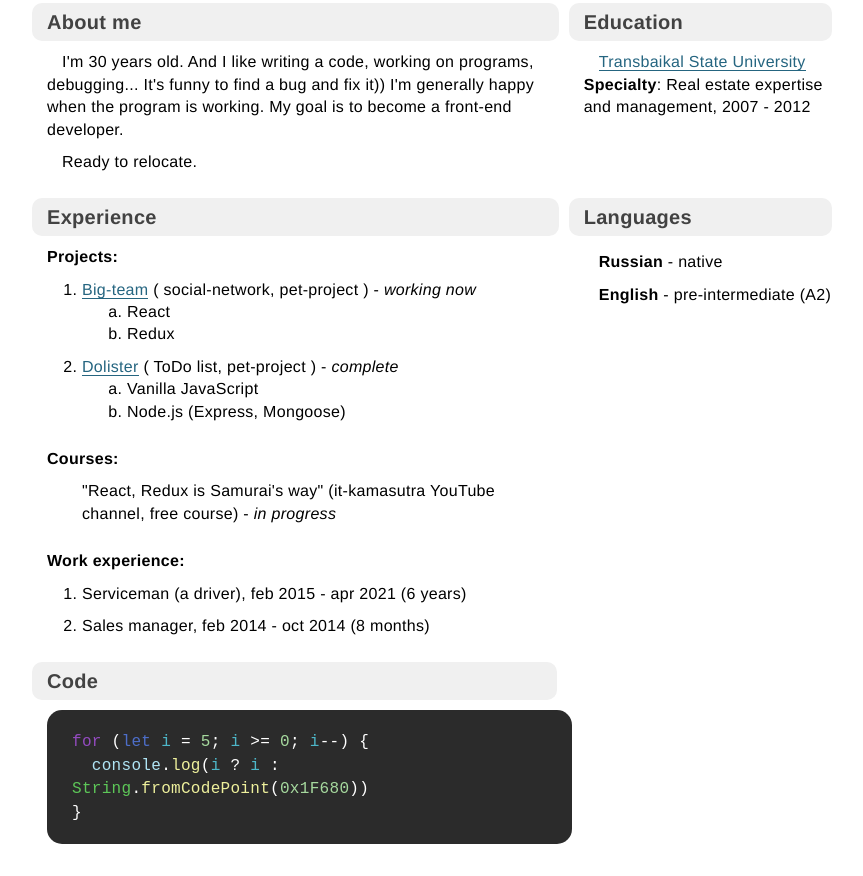
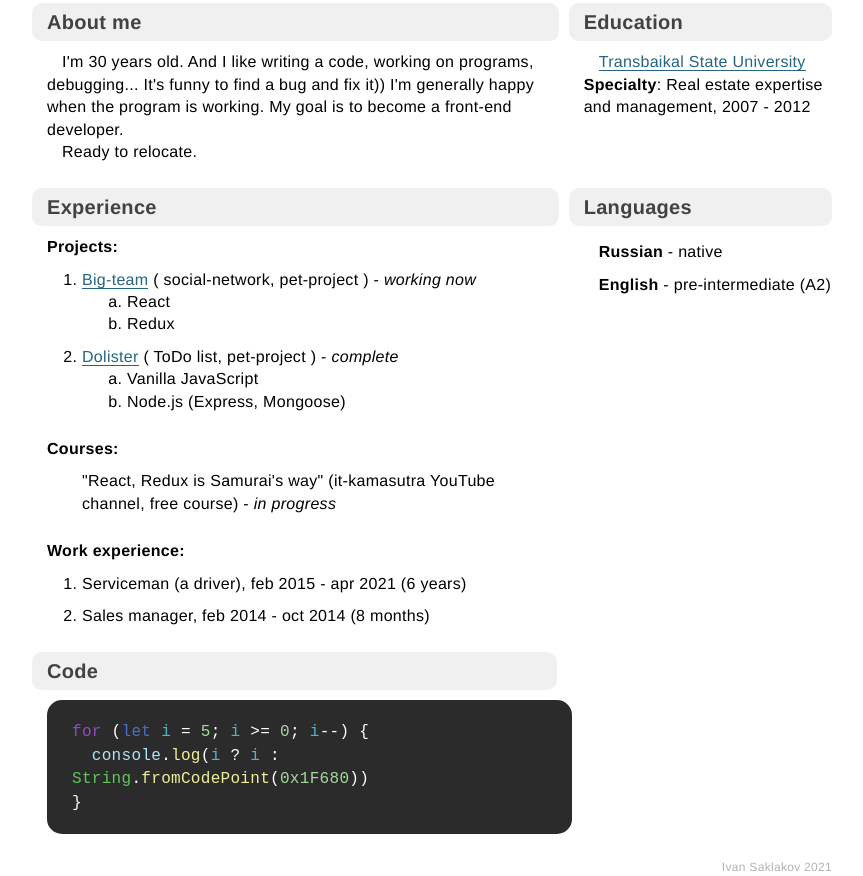
Before and after one commit to MyWay778/rsschool-cv, a plain HTML site: page index.html in a window 1280 px wide. Shown: the part 420-1296 px from the top of the page, without its empty margins (208-1071 px from the left). Before the commit the page ends 1264 px from the top, so only its background shows below. Drawn offline with Linux system fonts and the light colour scheme.

Commit message:
feat: add Footer

```diff
--- a/index.html
+++ b/index.html
@@ -16,7 +16,7 @@
           <p class="introduction__location"><b>Russia</b>, Chita</p>
         </section>
         <aside>
-          <img class="photo" src="images/toCV.jpg" width="120" height="161" alt="photo"/>
+          <img class="photo" src="images/toCV.jpg" width="120" height="161" alt="photo" />
         </aside>
       </header>
       <main class="content">
@@ -35,8 +35,14 @@
             <h2 class="cv-section-title">Contact</h2>
             <ul class="contact-list list_default">
               <li><span class="contact-list__header">Telegram:</span> @MyWay778</li>
-              <li><span class="contact-list__header">E-mail:</span> <a href="mailto:">sakla4onakne@mail.ru</a></li>
-              <li><span class="contact-list__header">GitHub:</span> <a href="https://github.com/MyWay778">MyWay778</a></li>
+              <li>
+                <span class="contact-list__header">E-mail:</span>
+                <a href="mailto:">sakla4onakne@mail.ru</a>
+              </li>
+              <li>
+                <span class="contact-list__header">GitHub:</span>
+                <a href="https://github.com/MyWay778">MyWay778</a>
+              </li>
             </ul>
           </section>
         </div>
@@ -44,16 +50,18 @@
           <section class="left-side about cv-section">
             <h2 class="cv-section-title">About me</h2>
             <p>
-              I'm 30 years old. And I like writing a code, working on programs, debugging...
-              It's funny to find a bug and fix it)) I'm generally happy when the program is working.
-              My goal is to become a front-end developer.
+              I'm 30 years old. And I like writing a code, working on programs, debugging... It's
+              funny to find a bug and fix it)) I'm generally happy when the program is working. My
+              goal is to become a front-end developer.
             </p>
             <p>Ready to relocate.</p>
           </section>
           <section class="right-side about cv-section">
             <h2 class="cv-section-title">Education</h2>
             <p>
-              <a href="https://en.wikipedia.org/wiki/Transbaikal_State_University">Transbaikal State University</a>
+              <a href="https://en.wikipedia.org/wiki/Transbaikal_State_University"
+                >Transbaikal State University</a
+              >
               <b>Specialty</b>: Real estate expertise and management, 2007 - 2012
             </p>
           </section>
@@ -65,15 +73,20 @@
               <h4 class="subtitle">Projects:</h4>
               <ul class="experience-list">
                 <li class="experience-item">
-                  <p><a href="https://github.com/MyWay778/big-team">Big-team</a> ( social-network, pet-project ) - <i>working now</i></p>
+                  <p>
+                    <a href="https://github.com/MyWay778/big-team">Big-team</a> ( social-network,
+                    pet-project ) - <i>working now</i>
+                  </p>
                   <ul class="subitem">
                     <li>React</li>
                     <li>Redux</li>
                   </ul>
                 </li>
                 <li class="experience-item">
-                  <p><a href="https://github.com/MyWay778/dolister">Dolister</a> ( ToDo list, pet-project )
-                    - <i>complete</i></p>
+                  <p>
+                    <a href="https://github.com/MyWay778/dolister">Dolister</a> ( ToDo list,
+                    pet-project ) - <i>complete</i>
+                  </p>
                   <ul class="subitem">
                     <li>Vanilla JavaScript</li>
                     <li>Node.js (Express, Mongoose)</li>
@@ -84,13 +97,20 @@
             <div class="experience-section">
               <h4 class="subtitle">Courses:</h4>
               <ul class="experience-list experience-list_single">
-                <li class="experience-item"> <p class="experience-description">"React, Redux is Samurai's way" (it-kamasutra YouTube channel, free course) - <i>in progress</i></p></li>
+                <li class="experience-item">
+                  <p class="experience-description">
+                    "React, Redux is Samurai's way" (it-kamasutra YouTube channel, free course) -
+                    <i>in progress</i>
+                  </p>
+                </li>
               </ul>
             </div>
             <div class="experience-section">
               <h4 class="subtitle">Work experience:</h4>
               <ul class="experience-list">
-                <li class="experience-item">Serviceman (a driver), feb 2015 - apr 2021 (6 years)</li>
+                <li class="experience-item">
+                  Serviceman (a driver), feb 2015 - apr 2021 (6 years)
+                </li>
                 <li class="experience-item">Sales manager, feb 2014 - oct 2014 (8 months)</li>
               </ul>
             </div>
@@ -107,17 +127,23 @@
           <section class="code cv-section">
             <h2 class="cv-section-title">Code</h2>
             <div class="code-background">
-              <code class="cv-code"><span class="code-keyword">for</span> (<span class="code-init">let</span>
-                <span class="code-var">i</span> = <span class="code-common">5</span>; <span class="code-var">i</span> >=
-                <span class="code-common">0</span>; <span class="code-var">i</span>--) {<br>
-                &nbsp;&nbsp;<span class="code-object">console</span>.<span class="code-method">log</span>(<span class="code-var">i</span> ?
-                <span class="code-var">i</span> :
-                <span class="code-class">String</span>.<span class="code-method">fromCodePoint</span>(<span class="code-common">0x1F680</span>))<br>
-              }</code>
+              <code class="cv-code"
+                ><span class="code-keyword">for</span> (<span class="code-init">let</span>
+                <span class="code-var">i</span> = <span class="code-common">5</span>;
+                <span class="code-var">i</span> >= <span class="code-common">0</span>;
+                <span class="code-var">i</span>--) {<br />
+                &nbsp;&nbsp;<span class="code-object">console</span>.<span class="code-method"
+                  >log</span
+                >(<span class="code-var">i</span> ? <span class="code-var">i</span> :
+                <span class="code-class">String</span>.<span class="code-method">fromCodePoint</span
+                >(<span class="code-common">0x1F680</span>))<br />
+                }</code
+              >
             </div>
           </section>
         </div>
       </main>
+      <footer>Ivan Saklakov 2021</footer>
     </div>
   </body>
 </html>
--- a/styles/styles.css
+++ b/styles/styles.css
@@ -31,7 +31,7 @@ a {
 header {
   display: flex;
   justify-content: space-between;
-  padding: 5px 0  5px 15px;
+  padding: 5px 0 5px 15px;
   margin-bottom: 15px;
   border-bottom: 1px solid #424242;
 }
@@ -73,7 +73,7 @@ header {
   background-color: #f0f0f0;
   border-radius: 10px;
 }
-.content-block:nth-child(n+2) {
+.content-block:nth-child(n + 2) {
   margin-top: 25px;
 }
 .list_default {
@@ -88,10 +88,11 @@ header {
 /*About*/
 .about > p {
   text-indent: 15px;
-  margin-top: 10px;
   padding-left: 15px;
 }
-
+.about p:first-of-type {
+  margin-top: 10px;
+}
 /*Experience*/
 .subtitle {
   padding-left: 15px;
@@ -99,7 +100,7 @@ header {
 .experience-section {
   margin-top: 10px;
 }
-.experience-section:nth-of-type(n+2) {
+.experience-section:nth-of-type(n + 2) {
   margin-top: 25px;
 }
 .experience-list {
@@ -112,7 +113,7 @@ header {
 .experience-item {
   margin-top: 10px;
 }
-.project:nth-of-type(n+2) {
+.project:nth-of-type(n + 2) {
   margin-top: 20px;
 }
 .subitem {
@@ -131,7 +132,7 @@ header {
   color: white;
   background-color: #2b2b2b;
   border-radius: 15px;
-  padding: 20px 25px
+  padding: 20px 25px;
 }
 .cv-code {
   /* white-space: pre; */
@@ -165,3 +166,11 @@ header {
 .contact-list__header {
   font-weight: bold;
 }
+
+/*Footer*/
+footer {
+  font-size: 12px;
+  margin-top: 25px;
+  text-align: right;
+  opacity: 0.3;
+}
```
Also changed, not shown: images/toCV.jpg, 1 other file.
